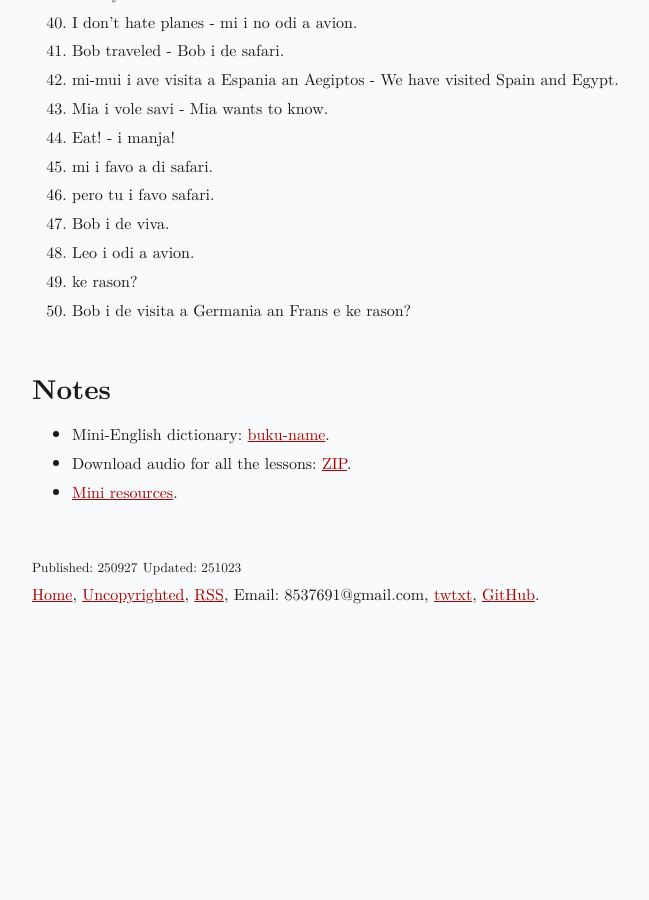
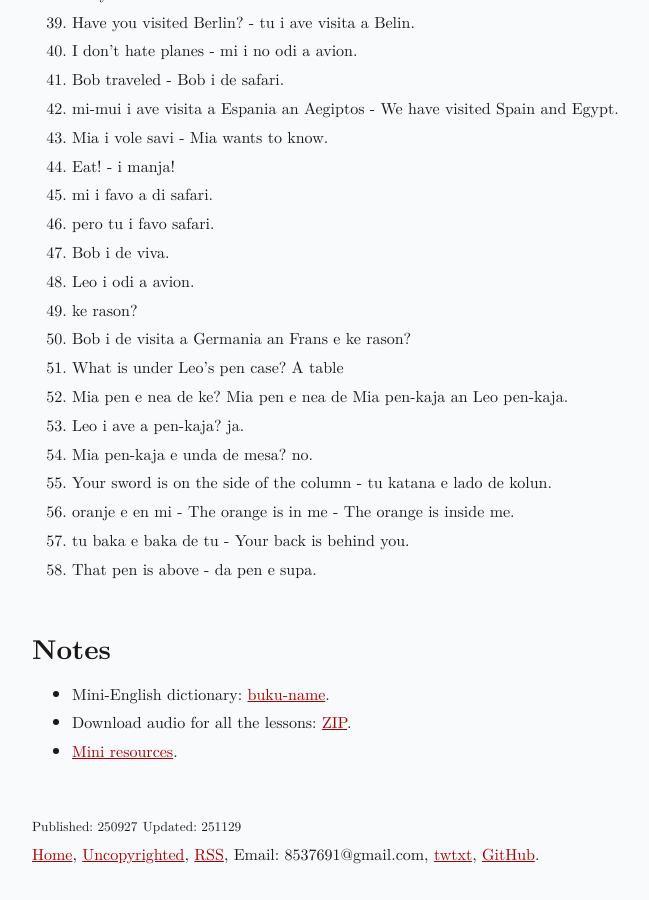
Before and after one commit to jProgr/jprogr.github.io, a Jekyll site: the page built from _posts/2025-09-27-how-to-mini.md, in a window 1280 px wide and 900 px high, scrolled down 2131 px. Shown: the whole window, without its empty margins (308-957 px from the left). Built offline with Jekyll 4.4.1, drawn with Linux system fonts in a browser that asks for light colours; before the commit the page ends 2772 px from its top, so only the background shows below that; some of the changed text lies outside the part shown.

Commit message:
Add content
Added "Mini: How to point out the position of things".

```diff
--- a/_posts/2025-09-27-how-to-mini.md
+++ b/_posts/2025-09-27-how-to-mini.md
@@ -2,7 +2,7 @@
 title: "How to Mini"
 permalink: /how-to-mini
 custom_date: "250927"
-updated_date: "251023"
+updated_date: "251129"
 ---
 
 # How to Mini
@@ -16,6 +16,7 @@
 - [How to talk about your place of origin](/mini-how-to-talk-about-your-place-of-origin).
 - [How to chat about places you want to or have visited](/mini-how-to-chat-about-places-you-want-to-or-have-visited).
 - [How to ask about words you don't know](/mini-how-to-ask-about-words-you-dont-know).
+- [How to point out the position of things](/mini-how-to-point-out-the-position-of-things).
 
 ## Answers to exercises
 
@@ -69,6 +70,14 @@
 48. Leo i odi a avion.
 49. ke rason?
 50. Bob i de visita a Germania an Frans e ke rason?
+51. What is under Leo's pen case? A table
+52. Mia pen e nea de ke? Mia pen e nea de Mia pen-kaja an Leo pen-kaja.
+53. Leo i ave a pen-kaja? ja.
+54. Mia pen-kaja e unda de mesa? no.
+55. Your sword is on the side of the column - tu katana e lado de kolun.
+56. oranje e en mi - The orange is in me - The orange is inside me.
+57. tu baka e baka de tu - Your back is behind you.
+58. That pen is above - da pen e supa.
 
 ## Notes
 
```
Also changed, not shown: _posts/2025-11-29-mini-how-to-point-out-the-position-of-things.md (added, +117 -0 lines), index.md (+1 -0 lines), 4 other files.
